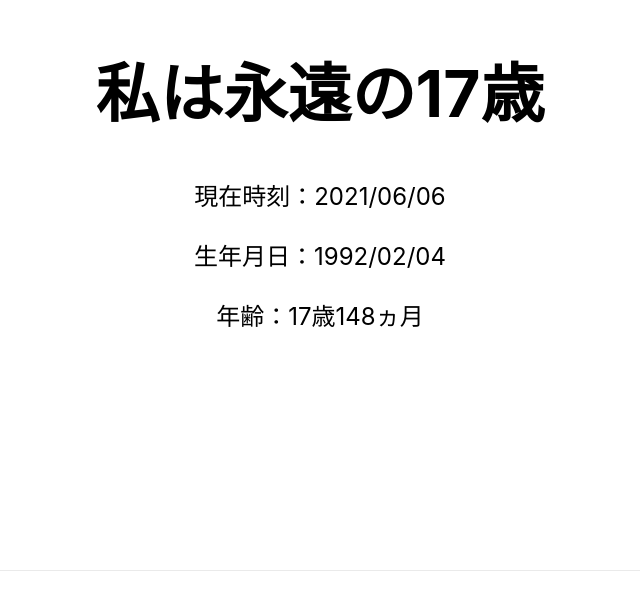
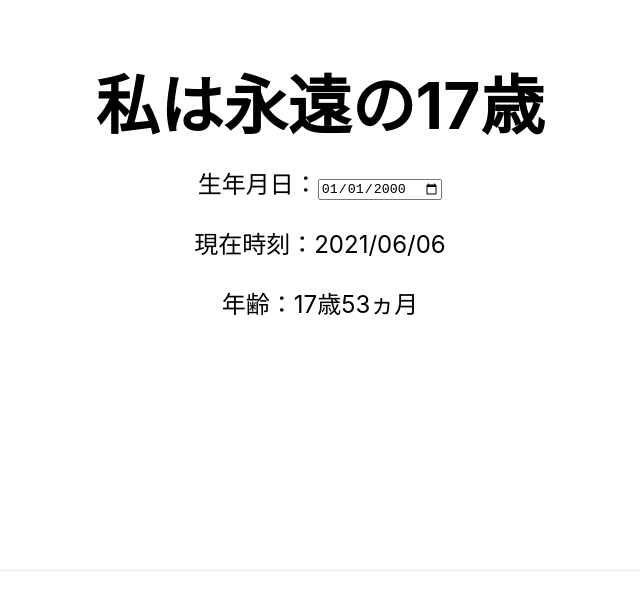
Before and after one commit to hirotoKirimaru/IamEternal17, a Next.js app: page / in a window 1280 px wide. Shown: the part 130-740 px from the top of the page, without its empty margins (320-960 px from the left). Built offline with nearby package versions, Linux system fonts and the light colour scheme.

Commit message:
[Add] 17才教

```diff
--- a/pages/index.js
+++ b/pages/index.js
@@ -1,7 +1,15 @@
 import Head from 'next/head'
 import styles from '../styles/Home.module.css'
+import React, { useState } from 'react';
 
 export default function Home() {
+  const [birth, setBirth] = useState(new Date(2000,0,1));
+  const inputBirth = (e) => {
+    setBirth(new Date(e.target.value));
+  }
+
+
+
   return (
     <div className={styles.container}>
       <Head>
@@ -15,7 +23,11 @@ export default function Home() {
         </h1>
 
         <p className={styles.description}>
-          {createBirthDom()}
+        <label>生年月日：<input type="date" name="date"
+        value={getInputString(birth)}
+        onChange={inputBirth}/></label>
+        {/* <p>生年月日：<input type="date"></input></p> */}
+          {createBirthDom(birth)}
 
           {/* Get started by editing{' '} */}
           {/* <code className={styles.code}>pages/index.js</code> */}
@@ -66,13 +78,12 @@ export default function Home() {
   )
 }
 
-function createBirthDom(){
+function createBirthDom(birth){
   const now = new Date();
-  const birth = new Date(1992,1,4);
+  // const birth = new Date(1992,1,4);
 
   return <>
   <p>現在時刻：{getNowDateWithString(now)}</p>
-  <p>生年月日：{getNowDateWithString(birth)}</p>
   <p>年齢：{birthDayCompute(now, birth)}</p>
   </>
 }
@@ -84,6 +95,14 @@ var m = ("00" + (dt.getMonth()+1)).slice(-2);
 var d = ("00" + dt.getDate()).slice(-2);
 var result = y + "/" + m + "/" + d;
 return result;
+}
+
+function getInputString(dt){
+  var y = dt.getFullYear();
+  var m = ("00" + (dt.getMonth()+1)).slice(-2);
+  var d = ("00" + dt.getDate()).slice(-2);
+  var result = y + "-" + m + "-" + d;
+  return result;
 }
 
 function birthDayCompute(now ,birth){
```
